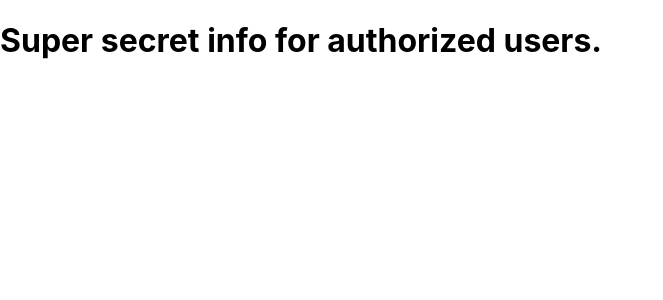
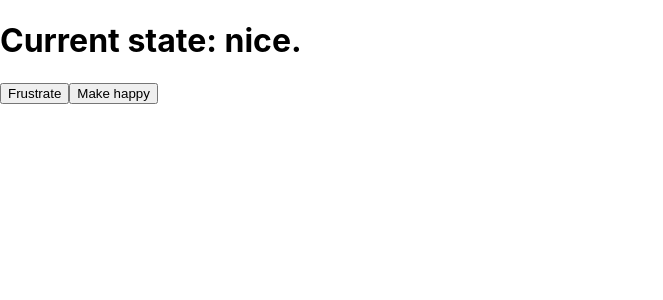
Before and after one commit to UvealSnow/react-basics, a React (Create React App) app: page / in a window 1280 px wide. Shown: the top 300 px of the page, without its empty margins (0-663 px from the left). Built offline with nearby package versions, Linux system fonts and the light colour scheme.

Commit message:
Using useState

```diff
--- a/src/App.js
+++ b/src/App.js
@@ -1,35 +1,20 @@
+import { useState } from 'react';
 import './App.css';
 
-function SecretComponent() {
-  return (
-    <h1>
-      Super secret info for authorized users.
-    </h1>
-  );
-};
-
-function RegularComponent() {
-  return (
-    <h1>
-      Everyone can see me!
-    </h1>
-  );
-};
-
-function App({ authorized }) {
-  /**
-    if (authorized) {
-      return <SecretComponent />;
-    } else {
-      return <RegularComponent >/;
-    }
-   */
+function App() {
+  const [feeling, setFeeling] = useState("nice");
+  console.log(feeling);
   return (
     <>
-      { authorized
-        ? <SecretComponent />
-        : <RegularComponent />
-      }
+      <h1>
+        Current state: {feeling}.
+      </h1>
+      <button onClick={() => setFeeling("frustrated")}>
+        Frustrate
+      </button>
+      <button onClick={() => setFeeling("happy")}>
+        Make happy
+      </button>
     </>
   );
 };
--- a/src/index.js
+++ b/src/index.js
@@ -8,7 +8,7 @@ ReactDOM.render(
   // This allows us to use both components at root level without
   // having to add any wrappers into the code! <React.Fragment></React.Fragment> or <></>
   <>
-    <App authorized={true} />
+    <App />
   </>,
   document.getElementById('root'),
 );
```
